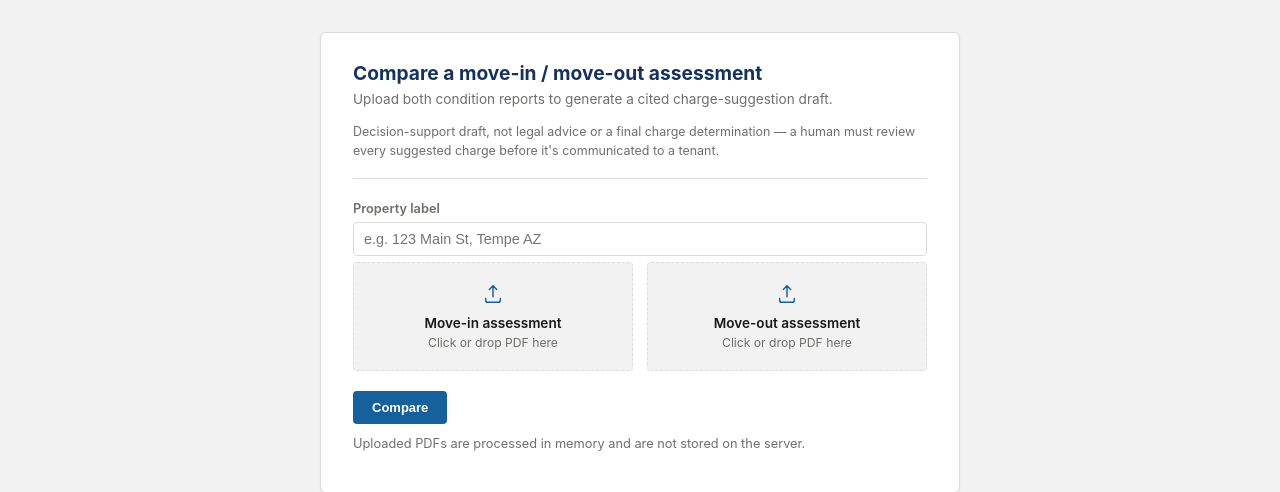
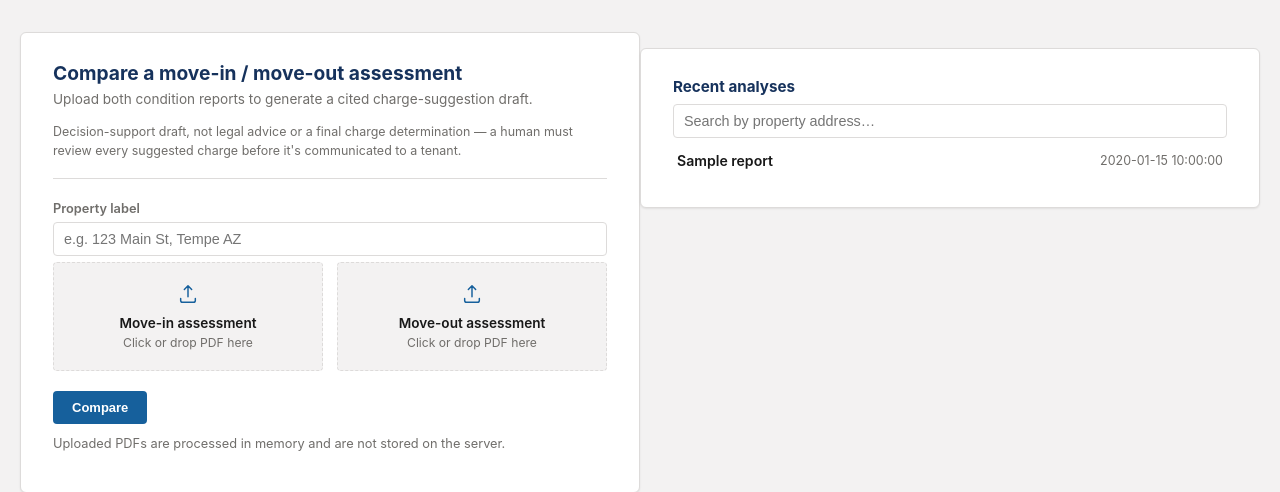
Before and after one commit to jerryreidhead-code/onq-tenant-assessment-tool, a Flask app: template webapp/templates/index.html in a window 1280 px wide. Shown: the part 50-542 px from the top of the page. Run offline with Flask 3, Linux system fonts and the light colour scheme; the template is opened without the code that fills it: most values are stand-ins (such as "Sample title", 1, 10 or a date in 2020); some libraries are stand-ins or nearby versions.

Commit message:
Add searchable recent-analyses history
The last 8 reports (results + photos) now stay in the same in-memory
REPORT_CACHE keyed by report_id, alongside property label and timestamp.
The home page shows a "Recent analyses" list with a live search-by-address
filter; clicking an entry re-renders the full report (photos included) via
a new GET /report/<id> route, no re-upload needed.

Deliberately in-memory only per the tool's existing privacy posture --
resets on server restart, nothing new written to disk. Persisting across
restarts is a real scope change (needs encryption at rest, access control,
retention policy) and was explicitly deferred, not an oversight.

```diff
--- a/webapp/app.py
+++ b/webapp/app.py
@@ -15,6 +15,7 @@ import secrets
 import sys
 import uuid
 from collections import OrderedDict
+from datetime import datetime
 from functools import wraps
 from pathlib import Path
 
@@ -28,11 +29,14 @@ app.secret_key = os.environ.get("FLASK_SECRET_KEY", secrets.token_hex(32))
 
 APP_PASSWORD = os.environ.get("APP_PASSWORD")  # set this before deploying anywhere reachable
 
-# In-memory store of per-report photo bytes, keyed by report_id, so the report page can
-# reference small /photo/... URLs and let the browser lazy-load them instead of embedding
-# every image inline. Bounded so a long-running dev server doesn't grow unbounded; photos
-# are never written to disk, consistent with the in-memory-only handling of the PDFs.
-PHOTO_CACHE = OrderedDict()
+# In-memory store of past reports (full results + photo bytes), keyed by report_id, so a
+# property can be searched up again without re-uploading PDFs, and so the report page can
+# reference small /photo/... URLs instead of embedding every image inline. Bounded so a
+# long-running dev server doesn't grow unbounded; nothing here is ever written to disk --
+# it's gone on restart, consistent with the tool's in-memory-only handling of tenant PDFs
+# and photos. If this ever needs to survive restarts, that's a deliberate follow-up (real
+# storage needs encryption-at-rest / access-control / retention thought, not a quick add).
+REPORT_CACHE = OrderedDict()
 MAX_CACHED_REPORTS = 8
 
 
@@ -40,7 +44,7 @@ def _data_uri_to_bytes(data_uri):
     return base64.b64decode(data_uri.split(",", 1)[1])
 
 
-def _store_photos_and_replace_with_urls(report_id, results):
+def _store_report(report_id, property_label, results, total_count, summary, warnings):
     photo_store = []
     for row_index, r in enumerate(results):
         row_photos = {"move_in": [], "move_out": []}
@@ -56,9 +60,29 @@ def _store_photos_and_replace_with_urls(report_id, results):
         r["move_in_images"] = move_in_urls
         r["move_out_images"] = move_out_urls
 
-    PHOTO_CACHE[report_id] = photo_store
-    while len(PHOTO_CACHE) > MAX_CACHED_REPORTS:
-        PHOTO_CACHE.popitem(last=False)
+    REPORT_CACHE[report_id] = {
+        "photos": photo_store,
+        "property_label": property_label,
+        "timestamp": datetime.now(),
+        "results": results,
+        "total_count": total_count,
+        "summary": summary,
+        "warnings": warnings,
+    }
+    while len(REPORT_CACHE) > MAX_CACHED_REPORTS:
+        REPORT_CACHE.popitem(last=False)
+
+
+def _recent_reports():
+    """Most-recent-first list of {report_id, property_label, timestamp} for the history search."""
+    return [
+        {
+            "report_id": rid,
+            "property_label": entry["property_label"],
+            "timestamp": entry["timestamp"].strftime("%b %-d, %-I:%M %p"),
+        }
+        for rid, entry in reversed(REPORT_CACHE.items())
+    ]
 
 
 def login_required(view):
@@ -91,7 +115,7 @@ def logout():
 @app.route("/", methods=["GET"])
 @login_required
 def index():
-    return render_template("index.html")
+    return render_template("index.html", recent_reports=_recent_reports())
 
 
 @app.route("/compare", methods=["POST"])
@@ -126,15 +150,33 @@ def compare():
     }
 
     report_id = uuid.uuid4().hex
-    _store_photos_and_replace_with_urls(report_id, results)
+    total_count = len(results)
+    _store_report(report_id, property_label, results, total_count, summary, warnings)
 
     return render_template(
         "report.html",
         property_label=property_label,
         results=results,
-        total_count=len(results),
+        total_count=total_count,
         warnings=warnings,
         summary=summary,
+    )
+
+
+@app.route("/report/<report_id>")
+@login_required
+def view_report(report_id):
+    entry = REPORT_CACHE.get(report_id)
+    if entry is None:
+        flash("That report is no longer available (only the most recent reports are kept in memory).")
+        return redirect(url_for("index"))
+    return render_template(
+        "report.html",
+        property_label=entry["property_label"],
+        results=entry["results"],
+        total_count=entry["total_count"],
+        warnings=entry["warnings"],
+        summary=entry["summary"],
     )
 
 
@@ -142,10 +184,11 @@ def compare():
 @login_required
 def serve_photo(report_id, row, side, idx):
     key = "move_in" if side == "in" else "move_out" if side == "out" else None
-    entry = PHOTO_CACHE.get(report_id)
-    if key is None or entry is None or row >= len(entry) or idx >= len(entry[row][key]):
+    entry = REPORT_CACHE.get(report_id)
+    photos = entry["photos"] if entry else None
+    if key is None or photos is None or row >= len(photos) or idx >= len(photos[row][key]):
         abort(404)
-    return Response(entry[row][key][idx], mimetype="image/png")
+    return Response(photos[row][key][idx], mimetype="image/png")
 
 
 def _parse_uploaded(file_storage):
--- a/webapp/static/style.css
+++ b/webapp/static/style.css
@@ -229,6 +229,35 @@ button.is-loading .btn-label::after {
 }
 .disclaimer strong { color: var(--text); }
 .note { font-size: 0.8rem; color: var(--muted); margin-top: 12px; }
+
+.history-card { margin-top: 16px; }
+#history-search {
+  width: 100%;
+  padding: 8px 10px;
+  border: 1px solid var(--border);
+  border-radius: 4px;
+  background: var(--card-bg);
+  color: var(--text);
+  font-size: 0.9rem;
+  margin-bottom: 4px;
+}
+#history-search:focus { outline: none; border-color: var(--primary); box-shadow: 0 0 0 1px var(--primary); }
+#history-list { max-height: 220px; overflow-y: auto; }
+.history-row {
+  display: flex;
+  justify-content: space-between;
+  align-items: center;
+  gap: 12px;
+  padding: 10px 4px;
+  text-decoration: none;
+  color: var(--text);
+  border-bottom: 1px solid var(--border);
+  font-size: 0.88rem;
+}
+.history-row:last-child { border-bottom: none; }
+.history-row:hover .history-label { color: var(--primary); }
+.history-label { font-weight: 600; overflow: hidden; text-overflow: ellipsis; white-space: nowrap; }
+.history-time { color: var(--muted); font-size: 0.78rem; flex: none; }
 .flash { background: var(--chargeable); border-left: 3px solid var(--destructive); padding: 10px 14px; border-radius: 4px; margin-bottom: 16px; }
 .flash p { color: var(--destructive); font-weight: 600; margin: 0; }
 .warnings { background: var(--review); border-left: 3px solid var(--review-strong); padding: 10px 14px; border-radius: 4px; margin: 14px 0; }
--- a/webapp/templates/index.html
+++ b/webapp/templates/index.html
@@ -36,6 +36,22 @@
   </form>
   <p class="note">Uploaded PDFs are processed in memory and are not stored on the server.</p>
 </div>
+
+{% if recent_reports %}
+<div class="card history-card">
+  <h2 class="section-heading" style="margin-top:0;">Recent analyses</h2>
+  <input type="text" id="history-search" placeholder="Search by property address…" autocomplete="off">
+  <div id="history-list">
+    {% for r in recent_reports %}
+    <a class="history-row" href="{{ url_for('view_report', report_id=r.report_id) }}" data-label="{{ r.property_label | lower }}">
+      <span class="history-label">{{ r.property_label }}</span>
+      <span class="history-time">{{ r.timestamp }}</span>
+    </a>
+    {% endfor %}
+  </div>
+  <p class="note" id="history-empty" hidden>No matching analyses.</p>
+</div>
+{% endif %}
 </div>
 
 <script>
@@ -77,5 +93,21 @@ document.getElementById('compare-form').addEventListener('submit', function () {
   btn.querySelector('.btn-label').textContent = 'Comparing…';
   btn.classList.add('is-loading');
 });
+
+var historySearch = document.getElementById('history-search');
+if (historySearch) {
+  var historyRows = document.querySelectorAll('.history-row');
+  var historyEmpty = document.getElementById('history-empty');
+  historySearch.addEventListener('input', function () {
+    var q = historySearch.value.trim().toLowerCase();
+    var visible = 0;
+    historyRows.forEach(function (row) {
+      var show = !q || row.dataset.label.indexOf(q) !== -1;
+      row.hidden = !show;
+      if (show) visible++;
+    });
+    historyEmpty.hidden = visible !== 0;
+  });
+}
 </script>
 {% endblock %}
```
Also changed, not shown: README.md.
